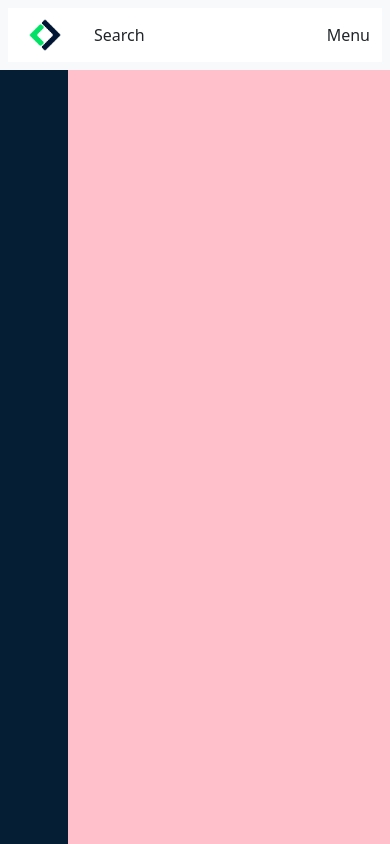
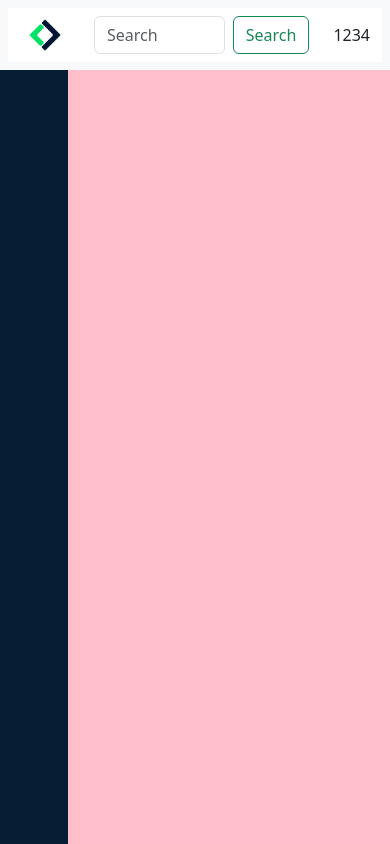
Before and after one commit to giorgiagalbullicavazzini/html-css-bootstrap-dashboard, a plain HTML site: page index.html in a window 390 px wide. Drawn offline with nearby package versions, Linux system fonts and the light colour scheme.

Commit message:
header layout responsive

```diff
--- a/index.html
+++ b/index.html
@@ -23,14 +23,34 @@
   <header class="p-2">
     <div class="container-fluid bg-white">
       <div class="row align-items-center">
+        <!-- Logo -->
         <div class="col-auto">
           <a href="#">
             <img class="d-lg-none" src="img/mobile-logo.png" alt="Logo di Boolean, piccolo">
             <img class="d-none d-lg-block" src="img/logo.svg" alt="Logo di Boolean, grande">
           </a>
         </div>
-        <div class="col">Search</div>
-        <div class="col-auto">Menu</div>
+        <!-- // Logo -->
+
+        <!-- Search bar -->
+        <div class="col">
+          <form class="d-flex" role="search">
+            <input class="form-control me-2" type="search" placeholder="Search" aria-label="Search">
+            <button class="btn btn-outline-success" type="submit">Search</button>
+          </form>
+        </div>
+        <!-- // Search bar -->
+
+        <!-- Navbar -->
+        <div class="col-auto">
+          <ul class="d-flex list-unstyled mb-0">
+            <li>1</li>
+            <li>2</li>
+            <li>3</li>
+            <li>4</li>
+          </ul>
+        </div>
+        <!-- // Navbar -->
       </div>
     </div>
   </header>
```
